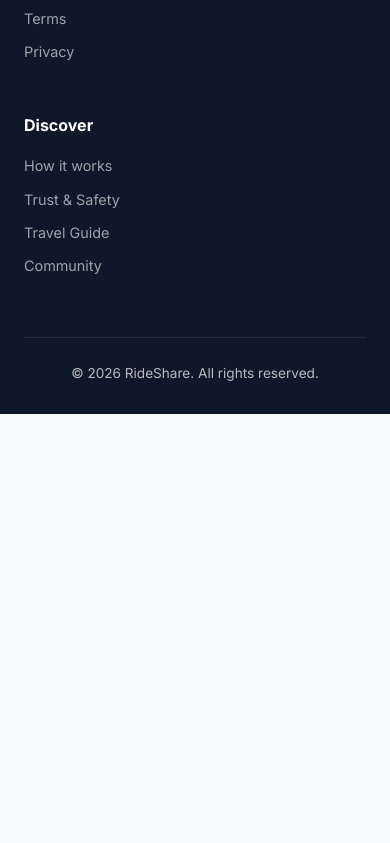
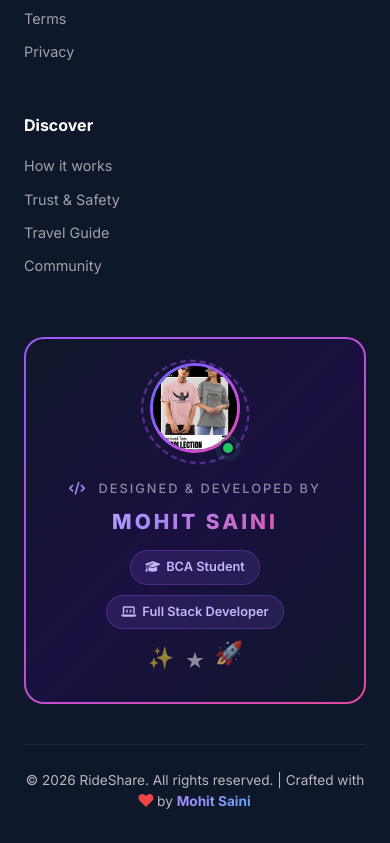
Before and after one commit to mohitsainibca24/rideshare, a website: page public/index.html in a window 390 px wide. Shown: the part 5219-6062 px from the top of the page. Before the commit the page ends 5633 px from the top, so only its background shows below. Drawn offline with Linux system fonts and the light colour scheme; no server answers.

Commit message:
Add unique developer footer with photo - Mohit Saini BCA Student

```diff
--- a/public/index.html
+++ b/public/index.html
@@ -230,8 +230,34 @@
             <a href="#">Community</a>
           </div>
         </div>
+
+        <!-- Developer Credit Section -->
+        <div class="dev-credit">
+          <div class="dev-credit-glow"></div>
+          <div class="dev-credit-content">
+            <div class="dev-photo-wrapper">
+              <div class="dev-photo-ring"></div>
+              <img src="mohit.jpg" alt="Mohit Saini" class="dev-photo">
+              <div class="dev-status-dot"></div>
+            </div>
+            <div class="dev-info">
+              <p class="dev-label"><i class="fas fa-code"></i> Designed & Developed by</p>
+              <h3 class="dev-name">MOHIT SAINI</h3>
+              <div class="dev-tags">
+                <span class="dev-tag"><i class="fas fa-graduation-cap"></i> BCA Student</span>
+                <span class="dev-tag"><i class="fas fa-laptop-code"></i> Full Stack Developer</span>
+              </div>
+            </div>
+            <div class="dev-decorations">
+              <span class="dev-particle">&#10024;</span>
+              <span class="dev-particle">&#9733;</span>
+              <span class="dev-particle">&#128640;</span>
+            </div>
+          </div>
+        </div>
+
         <div class="footer-bottom">
-          <p>&copy; 2026 RideShare. All rights reserved.</p>
+          <p>&copy; 2026 RideShare. All rights reserved. | Crafted with <span class="heart-beat">&hearts;</span> by <strong>Mohit Saini</strong></p>
         </div>
       </div>
     </footer>
--- a/public/styles.css
+++ b/public/styles.css
@@ -847,6 +847,212 @@ body {
   font-size: 0.85rem;
 }
 
+.footer-bottom .heart-beat {
+  color: #ef4444;
+  display: inline-block;
+  animation: heartPulse 1.2s ease-in-out infinite;
+}
+
+@keyframes heartPulse {
+  0%, 100% { transform: scale(1); }
+  50% { transform: scale(1.3); }
+}
+
+.footer-bottom strong {
+  background: linear-gradient(135deg, #a78bfa, #60a5fa);
+  -webkit-background-clip: text;
+  -webkit-text-fill-color: transparent;
+  background-clip: text;
+}
+
+/* ============================================
+   DEVELOPER CREDIT SECTION
+   ============================================ */
+.dev-credit {
+  position: relative;
+  margin: 10px 0 40px;
+  padding: 2px;
+  border-radius: 20px;
+  background: linear-gradient(135deg, #6366f1, #a855f7, #ec4899, #6366f1);
+  background-size: 300% 300%;
+  animation: gradientShift 4s ease infinite;
+  overflow: hidden;
+}
+
+@keyframes gradientShift {
+  0% { background-position: 0% 50%; }
+  50% { background-position: 100% 50%; }
+  100% { background-position: 0% 50%; }
+}
+
+.dev-credit-glow {
+  position: absolute;
+  inset: 0;
+  border-radius: 20px;
+  background: linear-gradient(135deg, rgba(99, 102, 241, 0.3), rgba(168, 85, 247, 0.3), rgba(236, 72, 153, 0.3));
+  filter: blur(20px);
+  z-index: 0;
+}
+
+.dev-credit-content {
+  position: relative;
+  z-index: 1;
+  display: flex;
+  align-items: center;
+  gap: 28px;
+  padding: 30px 40px;
+  border-radius: 18px;
+  background: linear-gradient(135deg, #0f172a 0%, #1a1040 50%, #0f172a 100%);
+  backdrop-filter: blur(10px);
+}
+
+/* Photo styles */
+.dev-photo-wrapper {
+  position: relative;
+  flex-shrink: 0;
+}
+
+.dev-photo {
+  width: 90px;
+  height: 90px;
+  border-radius: 50%;
+  object-fit: cover;
+  border: 3px solid transparent;
+  background-origin: border-box;
+  background-clip: content-box, border-box;
+  background-image: linear-gradient(#1a1040, #1a1040),
+                    linear-gradient(135deg, #6366f1, #a855f7, #ec4899);
+  position: relative;
+  z-index: 1;
+  transition: transform 0.4s ease, box-shadow 0.4s ease;
+}
+
+.dev-photo:hover {
+  transform: scale(1.1) rotate(3deg);
+  box-shadow: 0 0 30px rgba(139, 92, 246, 0.5);
+}
+
+.dev-photo-ring {
+  position: absolute;
+  inset: -6px;
+  border-radius: 50%;
+  border: 2px dashed rgba(168, 85, 247, 0.5);
+  animation: ringRotate 8s linear infinite;
+}
+
+@keyframes ringRotate {
+  from { transform: rotate(0deg); }
+  to { transform: rotate(360deg); }
+}
+
+.dev-status-dot {
+  position: absolute;
+  bottom: 4px;
+  right: 4px;
+  width: 16px;
+  height: 16px;
+  background: #22c55e;
+  border-radius: 50%;
+  border: 3px solid #1a1040;
+  z-index: 2;
+  animation: statusPulse 2s ease-in-out infinite;
+}
+
+@keyframes statusPulse {
+  0%, 100% { box-shadow: 0 0 0 0 rgba(34, 197, 94, 0.6); }
+  50% { box-shadow: 0 0 0 6px rgba(34, 197, 94, 0); }
+}
+
+/* Info section */
+.dev-info {
+  flex: 1;
+}
+
+.dev-label {
+  font-size: 0.8rem;
+  text-transform: uppercase;
+  letter-spacing: 2px;
+  color: rgba(255, 255, 255, 0.5);
+  margin-bottom: 6px;
+  font-weight: 500;
+}
+
+.dev-label i {
+  color: #a78bfa;
+  margin-right: 6px;
+}
+
+.dev-name {
+  font-size: 1.6rem;
+  font-weight: 800;
+  letter-spacing: 3px;
+  margin-bottom: 12px;
+  background: linear-gradient(135deg, #ffffff 0%, #a78bfa 40%, #ec4899 70%, #ffffff 100%);
+  background-size: 200% auto;
+  -webkit-background-clip: text;
+  -webkit-text-fill-color: transparent;
+  background-clip: text;
+  animation: nameShine 3s linear infinite;
+}
+
+@keyframes nameShine {
+  to { background-position: 200% center; }
+}
+
+.dev-tags {
+  display: flex;
+  flex-wrap: wrap;
+  gap: 10px;
+}
+
+.dev-tag {
+  display: inline-flex;
+  align-items: center;
+  gap: 6px;
+  padding: 6px 14px;
+  border-radius: 20px;
+  font-size: 0.8rem;
+  font-weight: 600;
+  background: rgba(139, 92, 246, 0.15);
+  color: #c4b5fd;
+  border: 1px solid rgba(139, 92, 246, 0.3);
+  transition: all 0.3s ease;
+}
+
+.dev-tag:hover {
+  background: rgba(139, 92, 246, 0.3);
+  color: #fff;
+  transform: translateY(-2px);
+  box-shadow: 0 4px 15px rgba(139, 92, 246, 0.3);
+}
+
+.dev-tag i {
+  font-size: 0.75rem;
+}
+
+/* Floating decorations */
+.dev-decorations {
+  display: flex;
+  flex-direction: column;
+  gap: 12px;
+  align-items: center;
+}
+
+.dev-particle {
+  font-size: 1.2rem;
+  animation: floatParticle 3s ease-in-out infinite;
+  opacity: 0.7;
+}
+
+.dev-particle:nth-child(1) { animation-delay: 0s; }
+.dev-particle:nth-child(2) { animation-delay: 1s; }
+.dev-particle:nth-child(3) { animation-delay: 2s; }
+
+@keyframes floatParticle {
+  0%, 100% { transform: translateY(0) scale(1); opacity: 0.7; }
+  50% { transform: translateY(-10px) scale(1.2); opacity: 1; }
+}
+
 /* ============================================
    PAGE HEADERS
    ============================================ */
@@ -1454,6 +1660,25 @@ body {
   .form-row { grid-template-columns: 1fr; }
   .rides-grid { grid-template-columns: 1fr; }
 
+  .dev-credit-content {
+    flex-direction: column;
+    text-align: center;
+    padding: 24px 20px;
+    gap: 18px;
+  }
+
+  .dev-tags {
+    justify-content: center;
+  }
+
+  .dev-decorations {
+    flex-direction: row;
+  }
+
+  .dev-name {
+    font-size: 1.3rem;
+  }
+
   .ride-list-card {
     flex-direction: column;
     align-items: flex-start;
```
Also changed, not shown: public/mohit.jpg (added), 1 other file.
